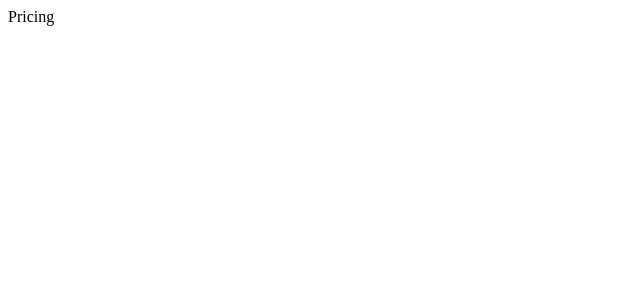
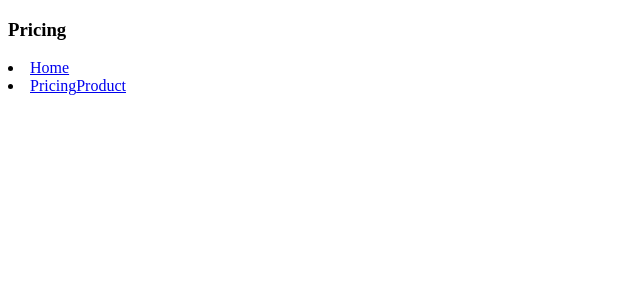
Before and after one commit to itsashim/World-Map-, a React (Vite) app: page /pricing in a window 1280 px wide. Shown: the top 300 px of the page, without its empty margins (0-640 px from the left). Built offline with nearby package versions, Linux system fonts and the light colour scheme.

Commit message:
simple navLink and Link

```diff
--- /dev/null
+++ b/src/components/PageNav.jsx
@@ -0,0 +1,17 @@
+import { NavLink } from "react-router-dom";
+
+function PageNav() {
+  return (
+    <nav>
+      <li>
+        <NavLink to="/">Home</NavLink>
+      </li>
+      <li>
+        <NavLink to="/pricing">Pricing</NavLink>
+        <NavLink to="/product">Product</NavLink>
+      </li>
+    </nav>
+  );
+}
+
+export default PageNav;
--- a/src/pages/Homepage.jsx
+++ b/src/pages/Homepage.jsx
@@ -1,5 +1,12 @@
+import PageNav from "../components/PageNav";
+
 function Homepage() {
-  return <div>Home</div>;
+  return (
+    <div>
+      <h3>Home</h3>
+      <PageNav />
+    </div>
+  );
 }
 
 export default Homepage;
--- a/src/pages/PageNotFound.jsx
+++ b/src/pages/PageNotFound.jsx
@@ -1,5 +1,12 @@
+import PageNav from "../components/PageNav";
+
 function PageNotFound() {
-  return <div>Page Not found</div>;
+  return (
+    <div>
+      Page Not found
+      <PageNav />
+    </div>
+  );
 }
 
 export default PageNotFound;
--- a/src/pages/Pricing.jsx
+++ b/src/pages/Pricing.jsx
@@ -1,5 +1,12 @@
+import PageNav from "../components/PageNav";
+
 function Pricing() {
-  return <div>Pricing</div>;
+  return (
+    <div>
+      <h3>Pricing</h3>
+      <PageNav />
+    </div>
+  );
 }
 
 export default Pricing;
--- a/src/pages/Product.jsx
+++ b/src/pages/Product.jsx
@@ -1,5 +1,12 @@
+import PageNav from "../components/PageNav";
+
 function Product() {
-  return <div>Product</div>;
+  return (
+    <div>
+      <h3>Product</h3>
+      <PageNav />
+    </div>
+  );
 }
 
 export default Product;
```
